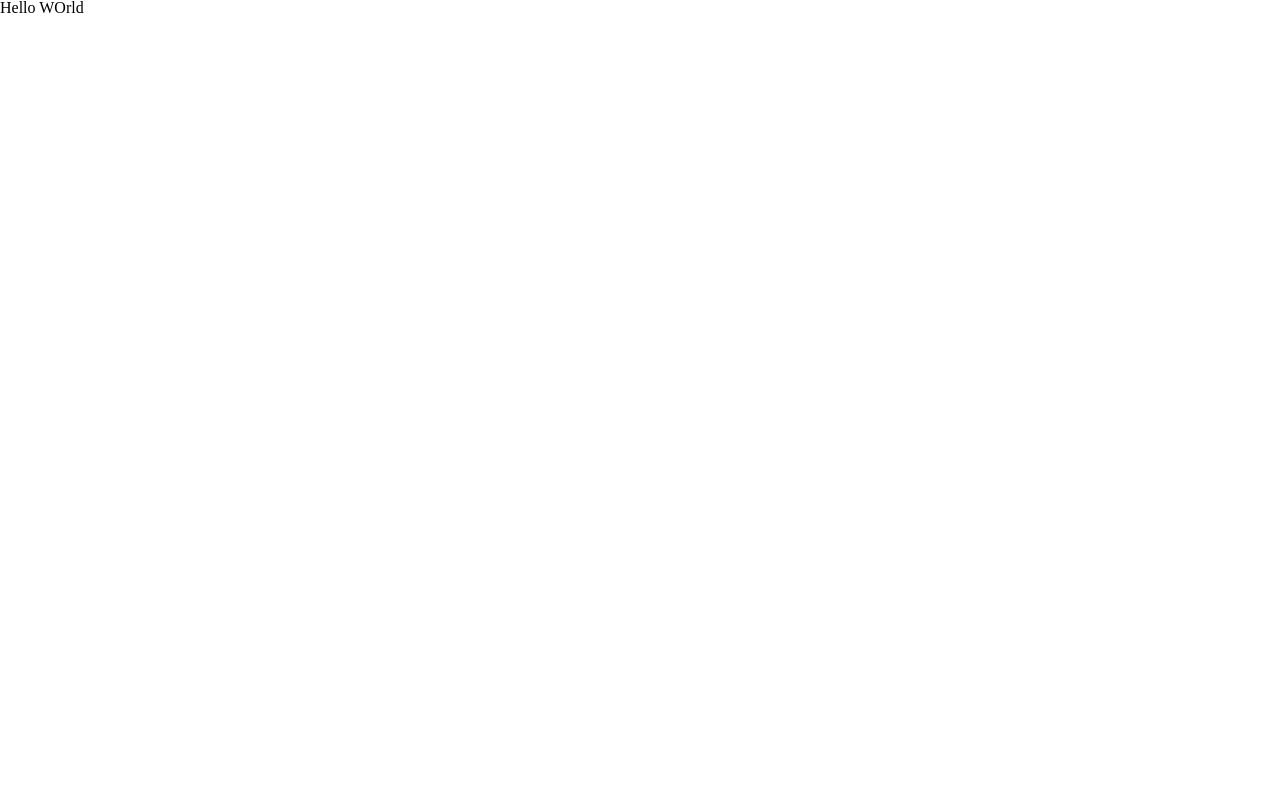
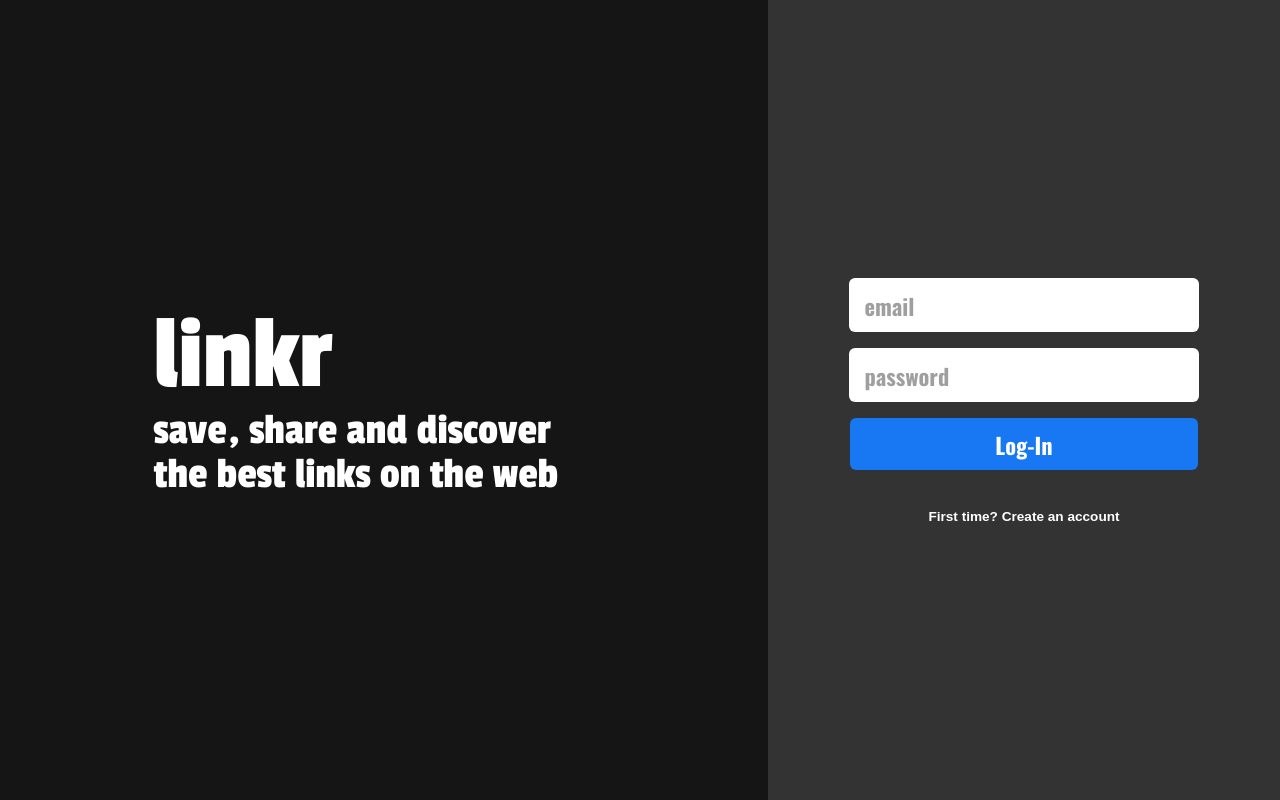
Before and after one commit to Backus88/linkr-front, a React (Create React App) app: page / in a window 1280 px wide. Built offline with nearby package versions, Linux system fonts and the light colour scheme.

Commit message:
authComponents ready, only signup tested and working

```diff
--- a/src/components/App.js
+++ b/src/components/App.js
@@ -1,8 +1,8 @@
 import React from "react";
 import { BrowserRouter, Routes, Route } from "react-router-dom";
 import Post from "./Post";
-import SignUp from "./userComponents/SignUp";
-import Login from "./userComponents/Login";
+import SignUp from "./authComponents/SignUp";
+import Login from "./authComponents/Login";
 
 
 function App() {
--- a/src/components/userComponents/SignUp.js
+++ b/src/components/authComponents/Login.js
@@ -5,45 +5,59 @@ import React, {useState} from "react"
 import axios from "axios"
 
 
-export default function SignUp(){
+export default function Login(){
 
-  const [form, setForm] = useState({
-    username: '',
+  const [login, setLogIn] = useState({
     email: '',
     password: '',
-    picture: ''
   })
 
-  console.log(form)
+  console.log(login)
   const navigate = useNavigate();
 
-  console.log(form)
+  console.log(login)
 
-  function SignUp(e){
+  function SignIn(e){
     e.preventDefault();
+    e.currentTarget.disabled=true;
     console.log('clicked')
 
-    const URL = "localhost:4000/signup"
-    const signUp = form;
+    if(!login.email || !login.password){
+      return alert('Fill all the necessary fields')
+    }
+
+    const URL = "http://localhost:4000/signup"
+    const signUp = login;
     const promise = axios.post(URL, signUp)
     promise
     .then( res => {
       console.log(res.data)
       navigate('/')
     })
-    .catch(error =>
-      (console.log(error),
-      alert("Revise as informações digitadas"),
-      window.location.reload(true)
-      ))
+    .catch(error => (
+      console.log(error.response.data),
+      alert(HandleError(error.response)),
+      window.location.reload(true),
+      e.currentTarget.disabled=false
+    ))
+  }
+
+  function HandleError(error){
+
+    if(error.status === 409){
+      return error.data
+    } else {
+      return 'something went wront'
+    }
+
   }
 
   function HandleClick(){
-    navigate('/')
+    navigate('/signup')
   }
 
   return(
-    <SignUpPage>
+    <LogInPage>
       <Logo>
         <h1>linkr</h1>
         <h2>save, share and discover <br/> the best links on the web</h2>
@@ -52,38 +66,25 @@ export default function SignUp(){
         <input
         type="text"
         placeholder="email"
-        value={form.email}
-        onChange={e => setForm({...form, email: e.target.value})}
+        value={login.email}
+        onChange={e => setLogIn({...login, email: e.target.value})}
         required />
         <input
         type="password"
         placeholder="password"
-        value={form.password}
-        onChange={e => setForm({...form, password: e.target.value})}
+        value={login.password}
+        onChange={e => setLogIn({...login, password: e.target.value})}
         required/>
-        <input
-        type="text"
-        placeholder="username"
-        value={form.username}
-        onChange={e => setForm({...form, username: e.target.value})}
-        required/>
-        <input
-        type="url"
-        placeholder="picture url"
-        value={form.picture}
-        onChange={e => setForm({...form, picture: e.target.value})}/>
-        <button onClick={SignUp}>Sign-Up</button>
+        <button onClick={SignIn} disabled={false}>Log-In</button>
         <Button>
-         <button onClick={HandleClick}> Primeira vez? Cadastre-se</button>
+         <button onClick={HandleClick}>First time? Create an account</button>
         </Button>
       </Form>
-
-
-    </SignUpPage>
+    </LogInPage>
   )
 }
 
-const SignUpPage = styled.div`
+const LogInPage = styled.div`
   display: flex;
   min-width: 375px;
   width: 100%;
--- /dev/null
+++ b/src/components/authComponents/SignUp.js
@@ -0,0 +1,191 @@
+import styled from "styled-components";
+import "@fontsource/passion-one";
+import {useNavigate} from "react-router-dom"
+import React, {useState} from "react"
+import axios from "axios"
+
+
+export default function SignUp(){
+
+  const [form, setForm] = useState({
+    username: '',
+    email: '',
+    password: '',
+    picture: ''
+  })
+
+  console.log(form)
+  const navigate = useNavigate();
+
+  console.log(form)
+
+  function SignUp(e){
+    e.preventDefault();
+    e.currentTarget.disabled=true;
+    console.log('clicked')
+
+    if(!form.username || !form.email || !form.password || !form.picture){
+      return alert('Fill all the necessary fields')
+    }
+
+    const URL = "http://localhost:4000/signup"
+    const signUp = form;
+    const promise = axios.post(URL, signUp)
+    promise
+    .then( res => {
+      console.log(res.data)
+      navigate('/')
+    })
+    .catch(error => (
+      console.log(error.response.data),
+      alert(HandleError(error.response)),
+      window.location.reload(true),
+      e.currentTarget.disabled=false
+    ))
+  }
+
+  function HandleError(error){
+
+    if(error.status === 409){
+      return error.data
+    } else {
+      return 'something went wront'
+    }
+
+  }
+
+  function HandleClick(){
+    navigate('/')
+  }
+
+  return(
+    <SignUpPage>
+      <Logo>
+        <h1>linkr</h1>
+        <h2>save, share and discover <br/> the best links on the web</h2>
+      </Logo>
+      <Form>
+        <input
+        type="text"
+        placeholder="email"
+        value={form.email}
+        onChange={e => setForm({...form, email: e.target.value})}
+        required />
+        <input
+        type="password"
+        placeholder="password"
+        value={form.password}
+        onChange={e => setForm({...form, password: e.target.value})}
+        required/>
+        <input
+        type="text"
+        placeholder="username"
+        value={form.username}
+        onChange={e => setForm({...form, username: e.target.value})}
+        required/>
+        <input
+        type="url"
+        placeholder="picture url"
+        value={form.picture}
+        onChange={e => setForm({...form, picture: e.target.value})}/>
+        <button onClick={SignUp} disabled={false}>Sign-Up</button>
+        <Button>
+         <button onClick={HandleClick}>Switch back to login.</button>
+        </Button>
+      </Form>
+
+
+    </SignUpPage>
+  )
+}
+
+const SignUpPage = styled.div`
+  display: flex;
+  min-width: 375px;
+  width: 100%;
+  min-height: 665px;
+  height: 100vh;
+  background-color: #151515;
+`
+
+const Logo = styled.div`
+  display: flex;
+  flex-direction: column;
+  width: 60%;
+  color: white;
+  font-family: "Passion One";
+
+  justify-content: center;
+
+  h1{
+    font-size: 6.625rem;
+    padding-left: 20%;
+  }
+  h2{
+    font-size: 2.75rem;
+    padding-left: 20%;
+  }
+`
+
+const Form = styled.div`
+  width:40%;
+  background-color: #333333;
+  display: flex;
+  flex-direction: column;
+  align-items: center;
+  justify-content: center;
+
+  input{
+    width: 65%;
+    height: 6.5%;
+    margin-bottom: 1rem;
+    padding-left: 1rem;
+    border-radius: 0.375rem;
+    font-family: 'Oswald', sans-serif;
+    font-size: 140%;
+    font-weight: 700;
+    border: none;
+    ::placeholder,
+    ::-webkit-input-placeholder {
+    color:#9F9F9F;
+    }
+    outline: none;
+  }
+
+  button{
+    width: 68%;
+    height: 6.5%;
+    background: #1877F2;
+    border: none;
+    border-radius: 0.375rem;
+    font-family: 'Oswald', sans-serif;
+    font-size: 140%;
+    font-weight: 700;
+    color: white;
+  }
+`
+
+const Button = styled.div`
+  display: flex;
+  align-items: center;
+  justify-content: center;
+  width: 68%;
+  height: 6.5%;
+
+  button{
+    display: flex;
+    align-items: center;
+    justify-content: center;
+    font-size: 0.85rem;
+    font-weight: 700;
+    font-family: 'Josefin Sans', sans-serif;
+    margin-top: 40px;
+    width: 85%;
+    height: 46px;
+    border: none;
+    border-radius: 26px;
+    background-color: transparent;
+    color: white;
+  }
+
+`
--- a/src/components/userComponents/Login.js
+++ /dev/null
@@ -1,9 +0,0 @@
-import React from "react"
-
-
-export default async function Login(){
-
-  return(
-    <>Hello WOrld</>
-  )
-}
```
